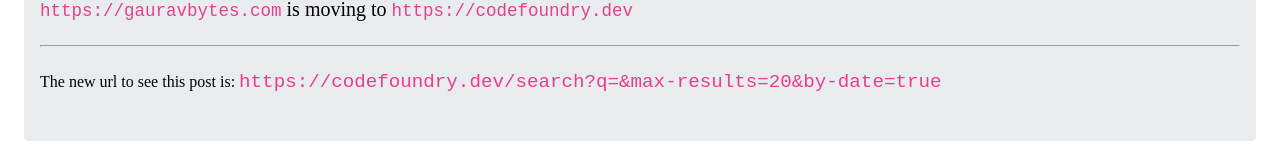
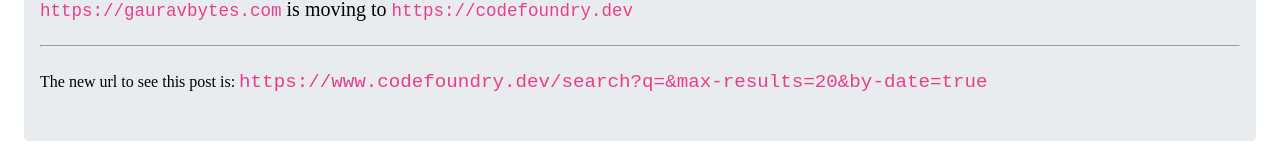
Before and after one commit to gauravrmazra/gauravbytesweb, a Next.js app: page / in a window 1280 px wide. Shown: the part 226-387 px from the top of the page. Built offline with nearby package versions, Linux system fonts and the light colour scheme.

Commit message:
Update in urls

```diff
--- a/src/components/BlogRedirectInfo.tsx
+++ b/src/components/BlogRedirectInfo.tsx
@@ -15,13 +15,13 @@
    }
    function newPostUrl(paths: string[]): string {
      if (isValidPostUrl(paths)) {
-       return `https://codefoundry.dev/${paths.join('/')}`;
+       return `https://www.codefoundry.dev/${paths.join('/')}`;
      }
-     return `https://codefoundry.dev/search?q=${paths.join(',')}&max-results=20&by-date=true`
+     return `https://www.codefoundry.dev/search?q=${paths.join(',')}&max-results=20&by-date=true`
    }
 
    function newSearch(keyword: string) {
-     return `https://codefoundry.dev/search?q=${keyword}&max-results=20&by-date=true`
+     return `https://www.codefoundry.dev/search?q=${keyword}&max-results=20&by-date=true`
    }
    const url = isString(prop.path) ? newSearch(prop.path as string) : newPostUrl(prop.path as Array<string>);
 
@@ -31,7 +31,7 @@
          <div className={styles['big-box']}>
            <h1 className={styles['big-box-title']}>Hello Reader!</h1>
            <p className={styles['big-box-p']}>We are making changes to our site!</p>
-           <p className={styles['big-box-p']}><code className={styles['code']}>https://gauravbytes.com</code> is moving to <a className={styles['big-box-a']} href="https://codefoundry.dev"><code className={styles['code']}>https://codefoundry.dev</code></a></p>
+           <p className={styles['big-box-p']}><code className={styles['code']}>https://gauravbytes.com</code> is moving to <a className={styles['big-box-a']} href="https://www.codefoundry.dev"><code className={styles['code']}>https://codefoundry.dev</code></a></p>
            {!!prop.path && <hr className={styles['big-box-hr']} />}
            {!!prop.path && <p>The new url to see this post is: <a className={styles['big-box-a']} href={url}><code className={styles['code-r']}>{url}</code></a></p>}
          </div>
```
Also changed, not shown: src/pages/_.document.tsx (+21 -1 lines).
